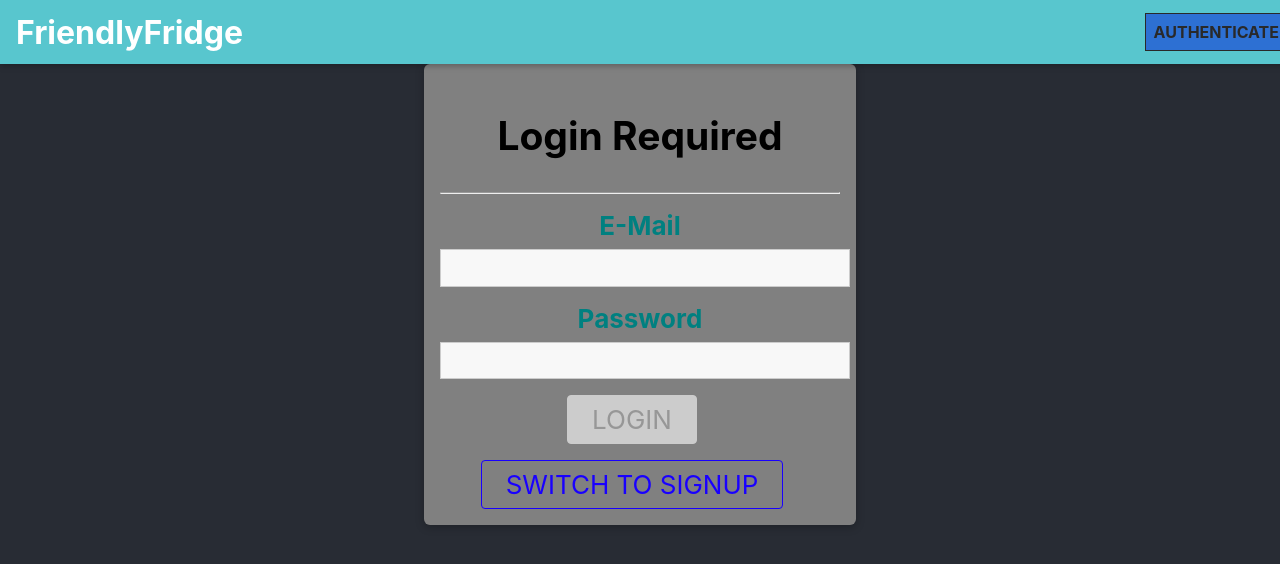
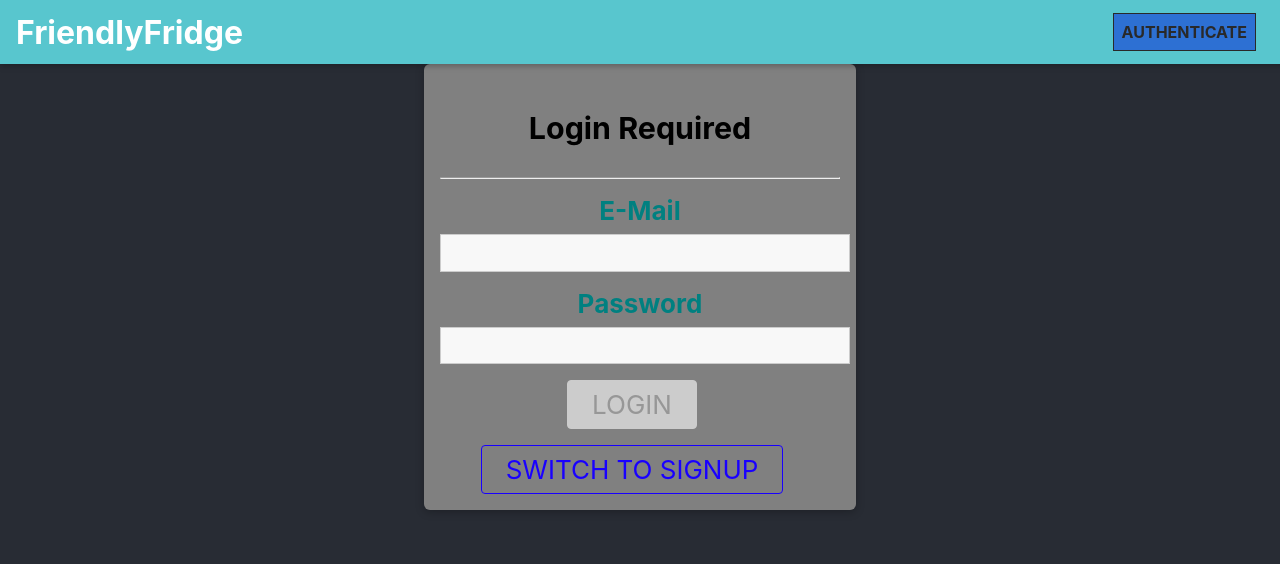
Before and after one commit to aunyamukherjee/friendly-fridge, a React (Create React App) app: page /auth in a window 1280 px wide. Shown: the top 564 px of the page. Built offline with nearby package versions, Linux system fonts and the light colour scheme.

Commit message:
Button changes

```diff
--- a/src/Auth/Auth.css
+++ b/src/Auth/Auth.css
@@ -12,7 +12,7 @@
 }
 
 .authentication__element {
-  color:pink;
+  color:#ffd1d1;
 }
 .authentication form {
   margin-bottom: 1rem;
--- a/src/Auth/index.js
+++ b/src/Auth/index.js
@@ -107,7 +107,7 @@ const Auth = () => {
         <ErrorModal error={error} onClear={clearError} />
         <Card className="authentication">
           {isLoading && <LoadingSpinner asOverlay />}
-          <h2>Login Required</h2>
+          <h3>Login Required</h3>
           <hr />
           <form onSubmit={authSubmitHandler}>
             {!isLoginMode && (
--- a/src/Header/NavLinks.css
+++ b/src/Header/NavLinks.css
@@ -1,7 +1,7 @@
 .nav-links {
     list-style: none;
     margin: 0;
-    padding: 0;
+    padding: 3em;
     width: 100%;
     height: 100%;
     display: flex;
@@ -55,18 +55,20 @@
     }
 
     .nav-links li {
-      margin: 0 0.5rem;
+      margin: 1rem 1rem;
     }
 
     .nav-links a {
       color: white;
       text-decoration: none;
+      margin: 1.5rem;
     }
 
     .nav-links button {
       border: 1px solid white;
       color: white;
       background: transparent;
+      margin: 1.5rem;
     }
 
     .nav-links button:hover,
--- a/src/shared/FormElements/Input.css
+++ b/src/shared/FormElements/Input.css
@@ -41,7 +41,7 @@
   .form-control__select {
     width: 100%;
     margin: 1rem 0;
-    color: teal;
+    color:teal;
     font: inherit;
     padding: 0.15rem 0.25rem;
 
```
